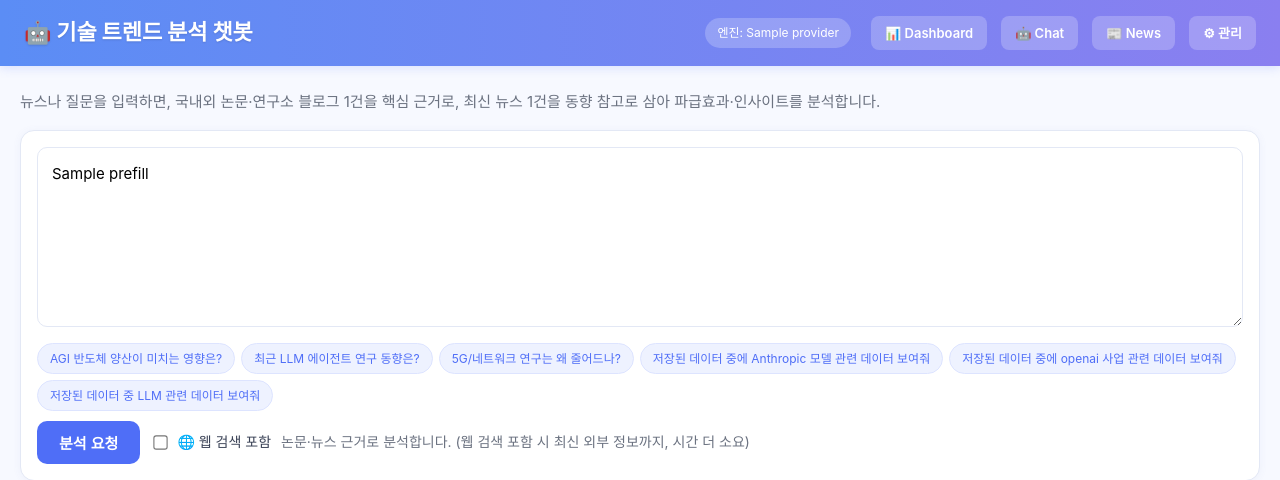
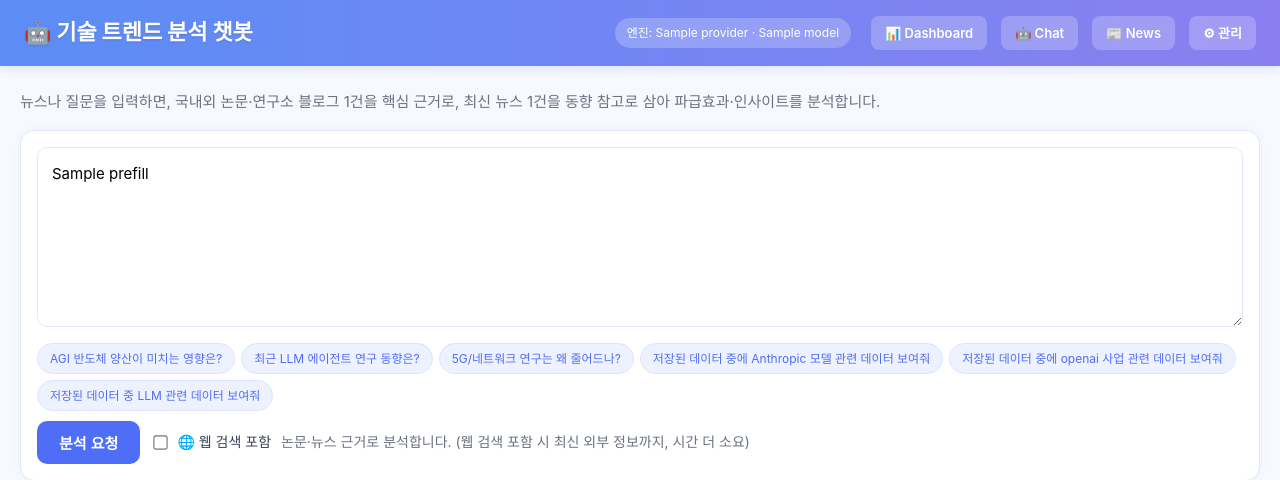
Before and after one commit to majorformula-pitcher/tech_insight, a Django app: template tech_insight/app/chatbot/templates/chatbot/index.html in a window 1280 px wide. Shown: the top 480 px of the page. Run offline with Django 5.2, Linux system fonts and the light colour scheme; the template is opened without the code that fills it: most values are stand-ins (such as "Sample title", 1, 10 or a date in 2020).

Commit message:
엔진 배지에 실제 LLM 모델명 표시
'엔진: ollama' → '엔진: ollama · exaone3.5' 처럼 provider뿐 아니라
실제 사용 모델(OLLAMA_MODEL/CLAUDE_MODEL)까지 보이도록 llm.current_model()
추가 후 index 컨텍스트·템플릿에 반영.

Co-Authored-By: Claude Opus 4.8 <noreply@anthropic.com>

```diff
--- a/tech_insight/app/chatbot/templates/chatbot/index.html
+++ b/tech_insight/app/chatbot/templates/chatbot/index.html
@@ -83,7 +83,7 @@
 <header>
   <h1 style="cursor:pointer;" onclick="location.reload()" title="새로고침">🤖 기술 트렌드 분석 챗봇</h1>
   <div style="display:flex; align-items:center; gap:6px; white-space:nowrap;">
-    <span class="prov" style="margin-right:6px;">엔진: {{ provider }}</span>
+    <span class="prov" style="margin-right:6px;">엔진: {{ provider }} · {{ model }}</span>
     <a href="/dashboard/" style="display:inline-block; color:#fff; font-weight:600; font-size:13px; background:rgba(255,255,255,0.22); padding:7px 14px; border-radius:8px; text-decoration:none;">📊 Dashboard</a>
     <a href="/chat/" style="display:inline-block; color:#fff; font-weight:600; font-size:13px; background:rgba(255,255,255,0.22); padding:7px 14px; border-radius:8px; text-decoration:none;">🤖 Chat</a>
     <a href="/chat/news/" style="display:inline-block; color:#fff; font-weight:600; font-size:13px; background:rgba(255,255,255,0.22); padding:7px 14px; border-radius:8px; text-decoration:none;">📰 News</a>
--- a/tech_insight/app/chatbot/views.py
+++ b/tech_insight/app/chatbot/views.py
@@ -11,7 +11,7 @@ from django.utils import timezone
 from django.views.decorators.csrf import ensure_csrf_cookie
 from django.views.decorators.http import require_POST
 
-from insight.llm import chat, stream, current_provider
+from insight.llm import chat, stream, current_provider, current_model
 from insight.retriever import retrieve, _tokens
 
 # 분석형 프롬프트 — '분석/전망/영향' 등 해석을 요청한 질문에 사용
@@ -85,7 +85,7 @@ def index(request):
                   .filter(source__type=Source.Type.NEWS)
                   .count())
     return render(request, "chatbot/index.html", {
-        "provider": current_provider(), "prefill": prefill,
+        "provider": current_provider(), "model": current_model(), "prefill": prefill,
         "paper_count": paper_count, "news_count": news_count,
     })
 
```
Also changed, not shown: tech_insight/app/insight/llm.py (+7 -0 lines).
